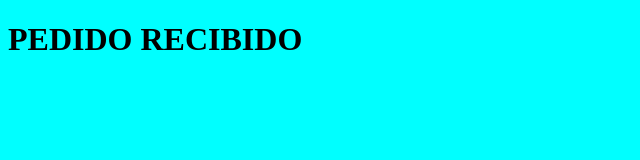
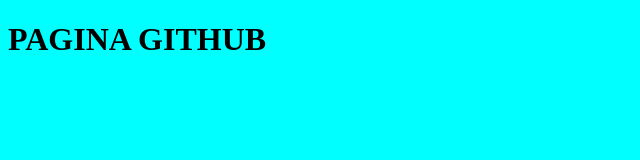
Before and after one commit to joxex/joxex.github.io, a plain HTML site: page index.html in a window 1280 px wide. Shown: the whole page, without its empty margins (0-640 px from the left). Drawn offline with Linux system fonts and the light colour scheme.

Commit message:
Update index.html

```diff
--- a/index.html
+++ b/index.html
@@ -2,10 +2,8 @@
 <head>
 <meta charset="utf-8">
 <title>ENTORNOS DE DESARROLLO</title>
-
-<link rel="shortcut icon" type="image/x-icon" href="titular.png">
 </head>
 <body style="background-color: aqua">
-<h1>PEDIDO RECIBIDO</h1>
+<h1>PAGINA GITHUB</h1>
 </body>
 </html>
```
